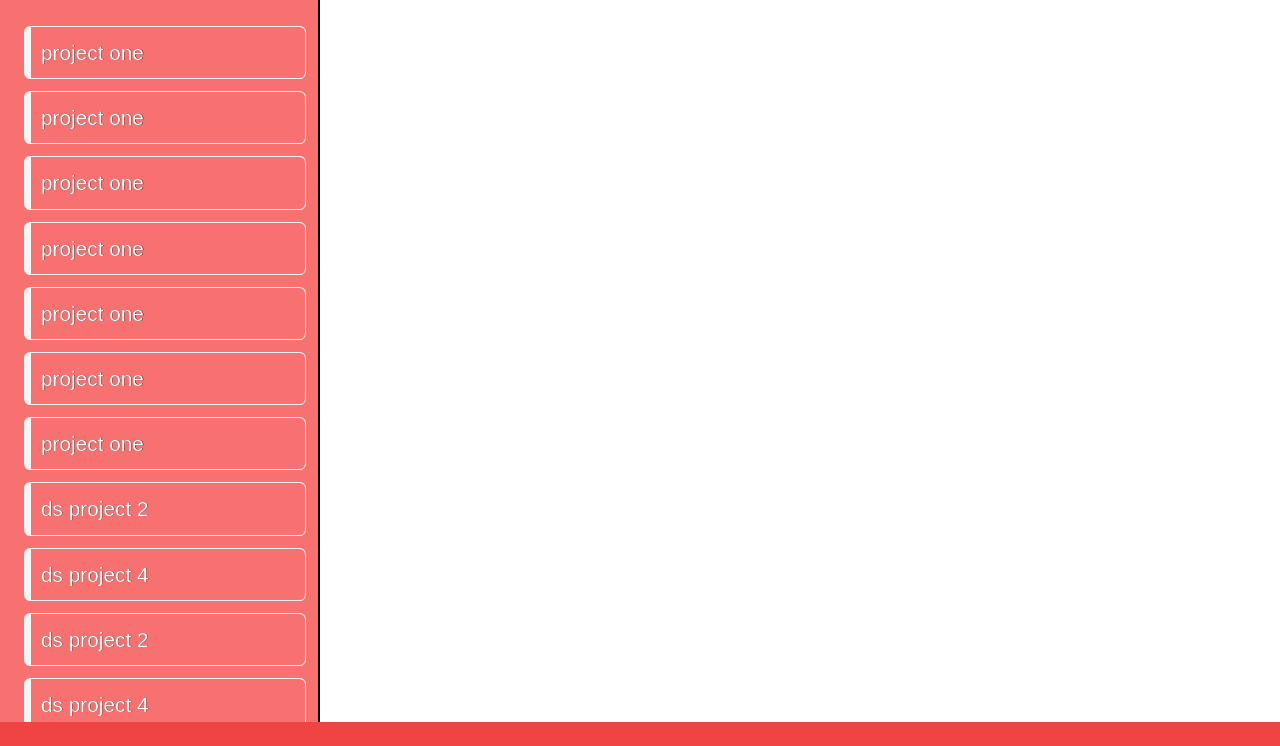
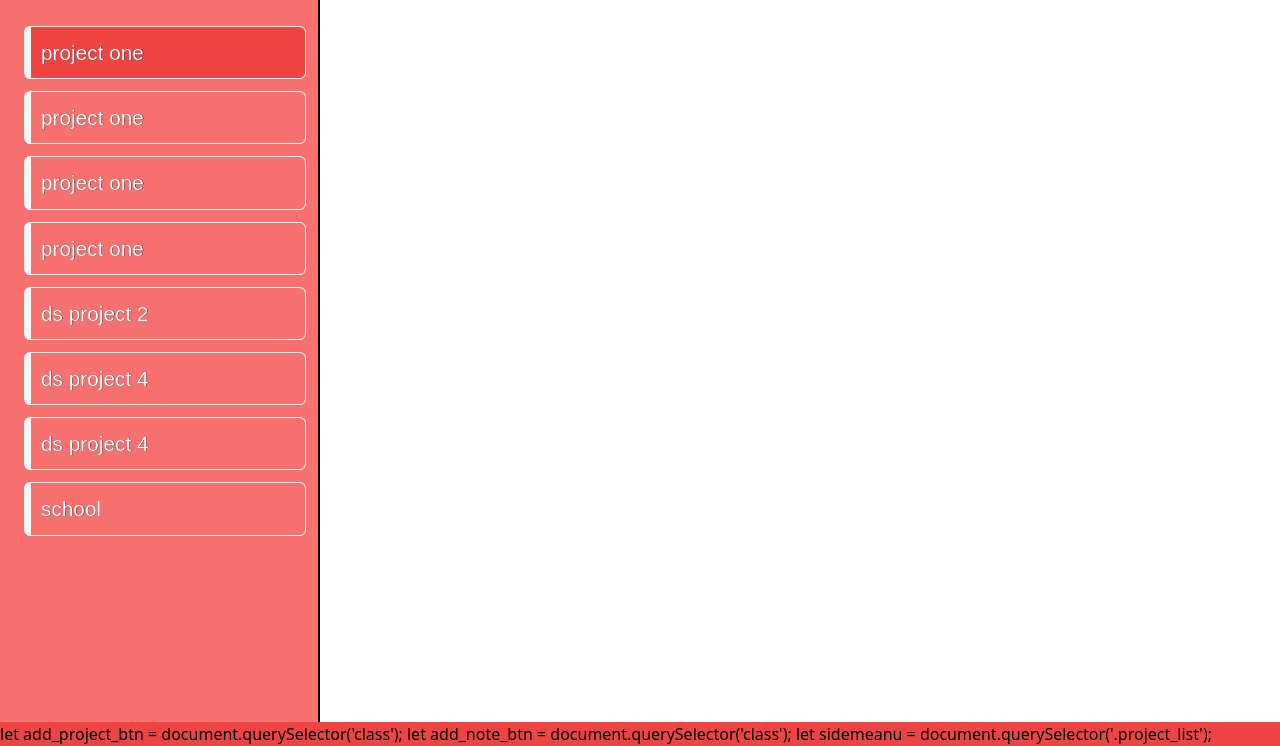
Before and after one commit to Mokhtar25/ToDoList, a website built with webpack: page src/index.html in a window 1280 px wide. Shown: the part 138-884 px from the top of the page. Before the commit the page ends 860 px from the top, so only its background shows below. Built offline with nearby package versions, Linux system fonts and the light colour scheme.

Commit message:
getting webpack working and starting with the dome

```diff
--- a/package.json
+++ b/package.json
@@ -2,7 +2,6 @@
   "name": "restuarant",
   "version": "1.0.0",
   "description": "",
-  "type": "module",
   "main": "script.js",
   "scripts": {
     "test": "echo \"Error: no test specified\" && exit 1",
--- /dev/null
+++ b/src/dom.js
@@ -0,0 +1,49 @@
+import ProjectGen from './modules/project.js'
+
+
+export default function DomHandel(){
+
+    let add_project_btn = document.querySelector('class');
+    let add_note_btn = document.querySelector('class');
+    let sidemeanu = document.querySelector('.project_list');
+
+    function addProject(project){
+
+        const new_div = document.createElement('div');
+        new_div.classList.add('project_item');
+        new_div.textContent = project.project_name
+        addlistner(new_div);
+        sidemeanu.appendChild(new_div)
+
+
+        function addlistner(div){
+            div.addEventListener('click', ()=> displayMain(project.list))
+        }
+    }
+
+    function refresh(){
+
+    add_project_btn = document.querySelector('class');
+    add_note_btn = document.querySelector('class');
+    sidemeanu = document.querySelector('.project_list');
+    }
+
+    function displayMain(list){
+        // add logic here
+        alert(list.getItems()[0].note)
+    }
+
+
+
+
+    return {addProject, refresh, displayMain}
+}
+
+
+
+const dom = DomHandel()
+
+const test = ProjectGen()
+const pro = test("school")
+pro.list.addItem("test project","notes is here","12-12-2000",2)
+dom.addProject(pro)
--- a/src/index.html
+++ b/src/index.html
@@ -4,7 +4,7 @@
         <meta charset="UTF-8">
         <meta name="viewport" content="width=device-width, initial-scale=1">
         <title></title>
-        <link href="style/output.css" rel="stylesheet">
+        <!-- <link href="style/output.css" rel="stylesheet"> -->
     </head>
     <body class="bg-red-500">
         <nav class="h-20 bg-red-500 flex items-center justify-center text-white font-mono text-4xl">
@@ -15,26 +15,12 @@
         <sidebar class="bg-red-400 col-end-2 border-black  border-r-2 p-3 text-center">
         <h1 class="text-4xl text-white font-bold top-1 bg-red-400">Projects</h1>
         <div class="project_list flex flex-col mt-8 pl-3 gap-3">
-            <div  class="project_item ">project one</div>
-            <div class="project_item ">project one</div>
-            <div class="project_item ">project one</div>
-            <div class="project_item ">project one</div>
+            <div  class="project_item bg-red-500">project one</div>
             <div class="project_item ">project one</div>
             <div class="project_item ">project one</div>
             <div class="project_item ">project one</div>
             <div class="project_item ">ds project 2</div>
             <div class="project_item ">ds project 4</div>
-            <div class="project_item ">ds project 2</div>
-            <div class="project_item ">ds project 4</div>
-            <div class="project_item ">ds project 2</div>
-            <div class="project_item ">ds project 4</div>
-            <div class="project_item ">ds project 2</div>
-            <div class="project_item ">ds project 4</div>
-            <div class="project_item ">ds project 2</div>
-            <div class="project_item ">ds project 4</div>
-            <div class="project_item ">ds project 2</div>
-            <div class="project_item ">ds project 4</div>
-            <div class="project_item ">ds project 2</div>
             <div class="project_item ">ds project 4</div>
         </div>
 
@@ -44,4 +30,9 @@
 
         </div>
     </body>
+    <!-- <script src="dom.js"> -->
+    <!-- </script> -->
+    let add_project_btn = document.querySelector('class');
+    let add_note_btn = document.querySelector('class');
+    let sidemeanu = document.querySelector('.project_list');
 </html>
--- a/src/index.js
+++ b/src/index.js
@@ -0,0 +1,2 @@
+  import DomHandel from "./dom";
+import './style/output.css'
--- a/src/modules/list.js
+++ b/src/modules/list.js
@@ -1,4 +1,4 @@
-import Item from "./ClassItem.js";
+import Item from "./ClassItem";
 
 import { compareAsc, format, formatISO } from "date-fns"
 
--- a/src/modules/project.js
+++ b/src/modules/project.js
@@ -1,4 +1,4 @@
-import CreateGen from "./list.js";
+import CreateGen from "./list";
 
 const maker = CreateGen()
 const listMaker = (project_name) =>{
```
